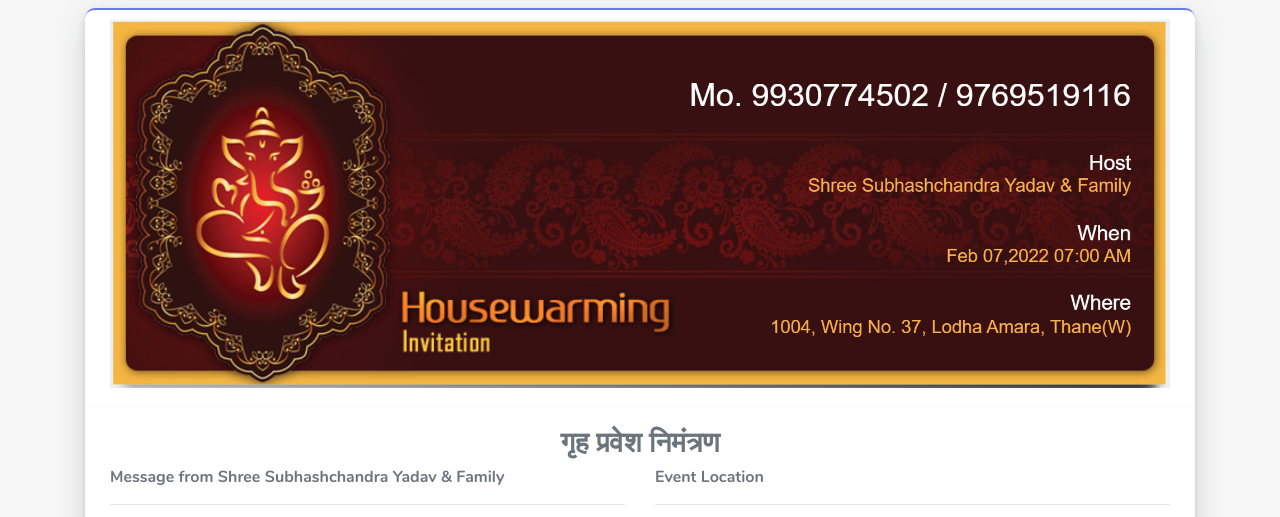
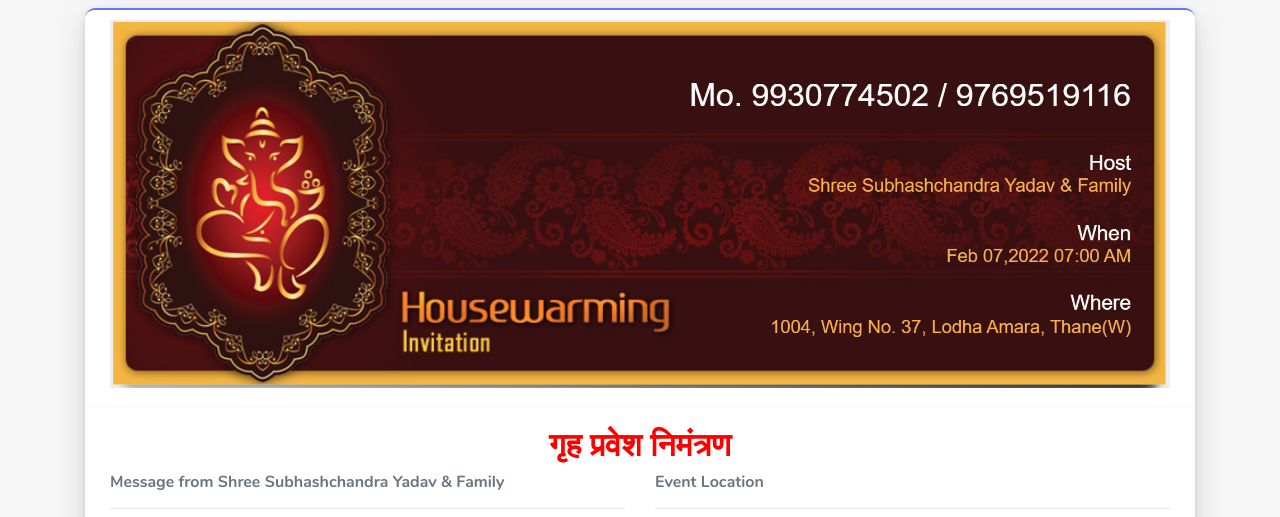
Before and after one commit to San25800/HouseWarming, a plain HTML site: page index.html in a window 1280 px wide. Shown: the top 517 px of the page. Drawn offline with Linux system fonts and the light colour scheme.

Commit message:
heading update

```diff
--- a/index.html
+++ b/index.html
@@ -32,7 +32,7 @@
                 <h3><img alt="image" src="assets/img/image.png" class="header-logo" width="100%" height="100%" /></h3>
               </div>
               <div class="card-body">
-                <h3 style="text-align:center;">गृह प्रवेश निमंत्रण</h3>
+                <h2 style="text-align:center; color: red;">गृह प्रवेश निमंत्रण</h2>
                 <div class="row">
                   <div class="col-sm-6">
                     <h6>Message from Shree Subhashchandra Yadav & Family</h6><hr>
```
